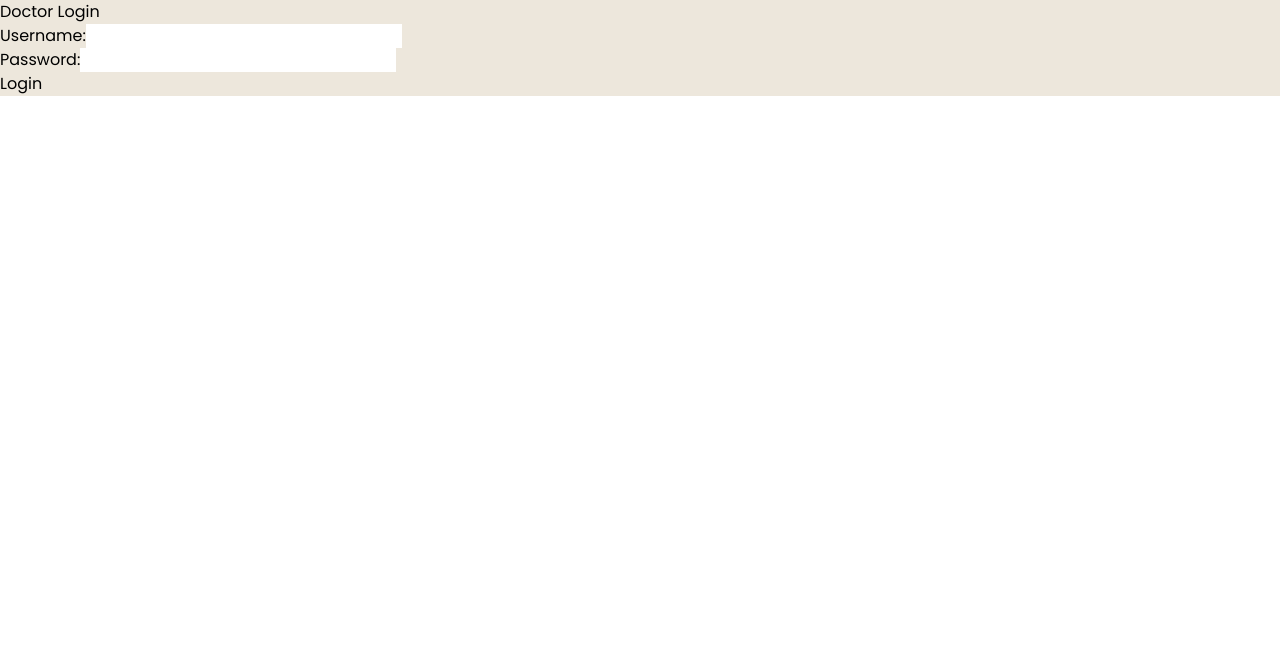
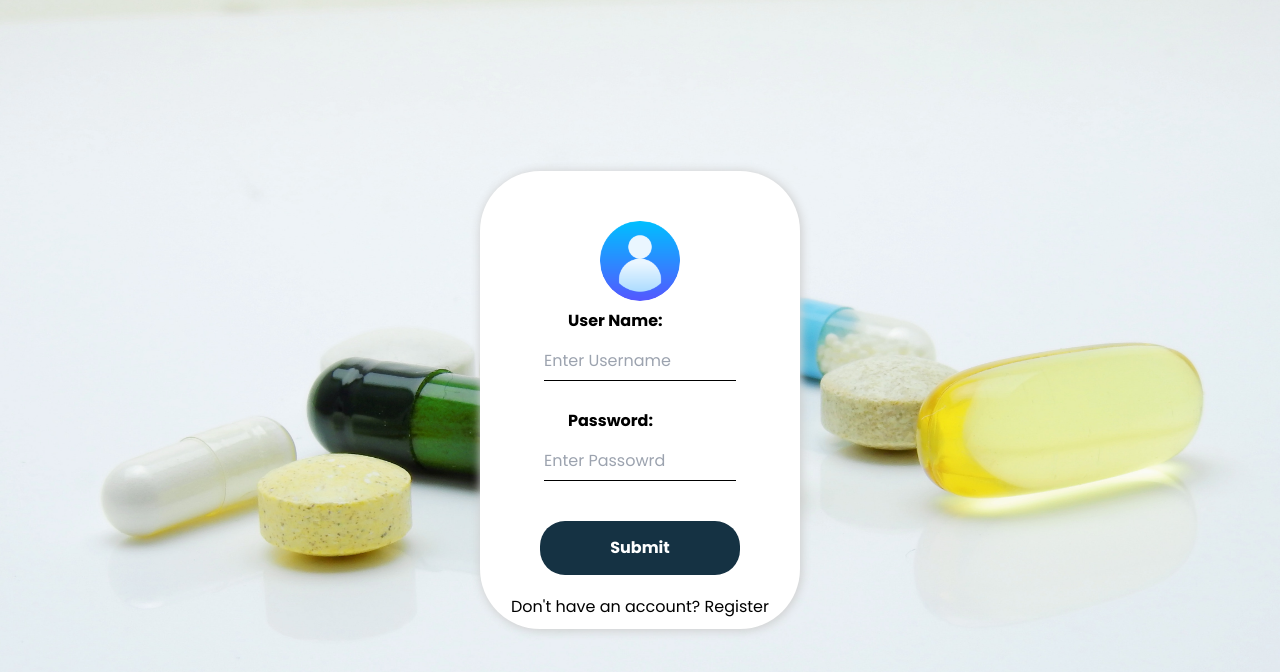
Before and after one commit to health-management-system/hms-frontend-express, a React (Create React App) app: page /doctor-login in a window 1280 px wide. Shown: the top 672 px of the page. Built offline with nearby package versions, Linux system fonts and the light colour scheme.

Commit message:
doctor login page

```diff
--- a/src/pages/Auth/DoctorLogin.jsx
+++ b/src/pages/Auth/DoctorLogin.jsx
@@ -1,31 +1,26 @@
-import React, { useState } from 'react';
+import React, { useState,useEffect } from 'react';
 import axios from 'axios'
-import { useNavigate } from "react-router-dom";
+import { useNavigate,Link } from "react-router-dom";
+import "./login.css";
+import {AiOutlineLoading3Quarters} from "react-icons/ai"
 
 function DoctorLogin () {
-
-    const [username, setUsername] = useState('');
-    const [password, setPassword] = useState('');
+    const[inputField,setInputField]=useState({UserName:"",Password:""})
+    const[button_true,setButtonState]=useState(true)
+    const [loading, setLoading] = useState(false)
     const navigate = useNavigate();
 
-    const handleUsernameChange = (e) => {
-        setUsername(e.target.value);
-    };
-
-    const handlePasswordChange = (e) => {
-      setPassword(e.target.value);
-    };
-
-    const handleSubmit = async(e) => {
-      e.preventDefault();
+    const handleSubmit = async(event) => {
+    setLoading(true)
+    event.preventDefault();
       // Add logic to handle login submission
-      console.log('Username: ' + username)
-      console.log('Password: ' + password)
+      console.log('Username: ' + inputField.UserName)
+      console.log('Password: ' + inputField.Password)
       // Hit the end point login endpoint
       try {
         const res = await axios.post('http://localhost:4000/auth/login-doctor', {
-            username: username,
-            password: password
+            username: inputField.UserName,
+            password: inputField.Password
         },
         {
             withCredentials: true
@@ -33,36 +28,38 @@ function DoctorLogin () {
         console.log('Login Status: ' + res.statusText)
         console.log(res)
         console.log(document.cookie)
+        setLoading(false)
+        setInputField({UserName:"",Password:""})
         navigate("/")
       } catch (err) {
+        setLoading(false)
         console.log('Error: Something went wrong')
+        alert("provide valid credentials")
       }
     };
 
+    useEffect(()=>{
+        if (inputField.UserName.length >4 && inputField.Password.length>1){
+            setButtonState(false)
+        }
+        else{setButtonState(true)}
+    },[inputField.UserName,inputField.Password,])
+
     return (
-      <>
-          <form onSubmit={handleSubmit} className=' bg-secCol'>
-            <h2>Doctor Login</h2>
-            <div>
-              <label htmlFor="email">Username:</label>
-              <input
-                id="username"
-                value={username}
-                onChange={handleUsernameChange}
-              />
+        <div className="parent">
+            <div className="child">
+            <img src={require("../../assets/user_1.png")} alt="random_image" className="image"/>
+                <form onSubmit={handleSubmit} id="form_login">
+                    <p>User Name:</p>
+                    <input name="UserName" type="text" value={inputField.UserName} onChange={(event)=>setInputField({...inputField, [event.target.name]: event.target.value})} placeholder="Enter Username"/>
+                    <p>Password:</p>
+                    <input name="Password" type="password" value={inputField.Password} onChange={(event)=>setInputField({...inputField, [event.target.name]: event.target.value})} placeholder="Enter Passowrd"/>
+                    <br></br>
+                    <button type="submit" disabled={button_true}>{loading ? <div className='flex space-x-3 justify-center items-center'><AiOutlineLoading3Quarters className="animate-spin text-white" /><h1>Loading</h1></div>:<span>Submit</span>}</button>
+                </form>
+                <span> Don't have an account? <Link to="/patient-signup" className="nav-item"> Register</Link> </span>
             </div>
-            <div>
-              <label htmlFor="password">Password:</label>
-              <input
-                type="password"
-                id="password"
-                value={password}
-                onChange={handlePasswordChange}
-              />
-            </div>
-            <button type="submit">Login</button>
-          </form>
-      </>
+        </div>
     );
 }
 
--- a/src/pages/Auth/PatientLogin.jsx
+++ b/src/pages/Auth/PatientLogin.jsx
@@ -35,8 +35,8 @@ function PatientLogin () {
       } catch (err) {
         setLoading(false)
         console.log('Error: Something went wrong')
+        alert("provide valid credentials")
       }
-
     };
 
     useEffect(()=>{
```
